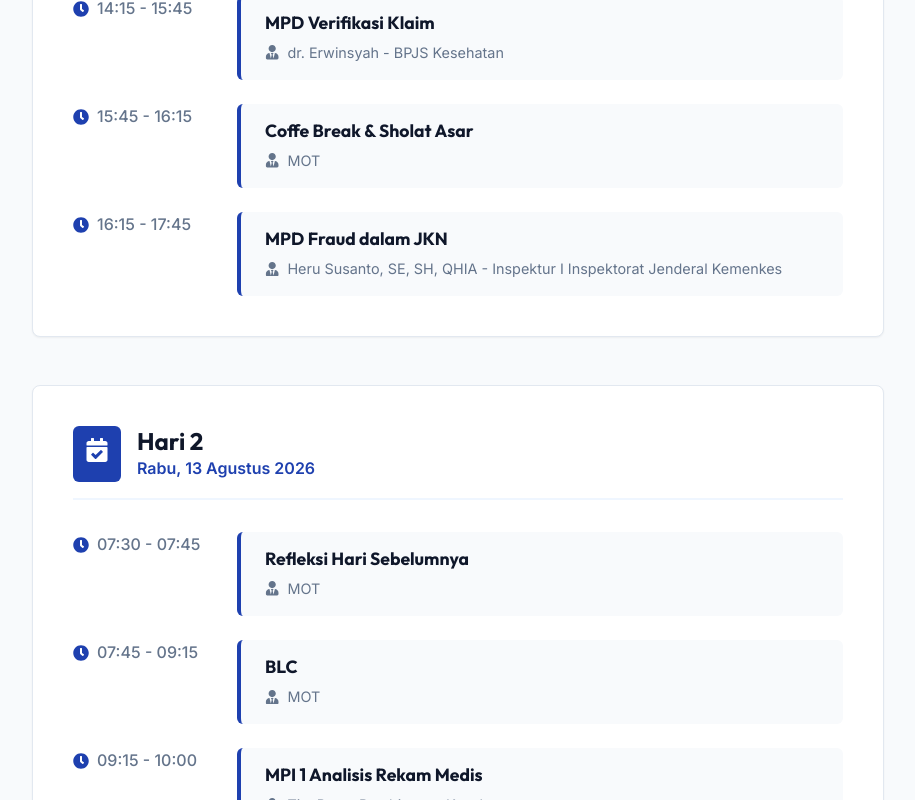
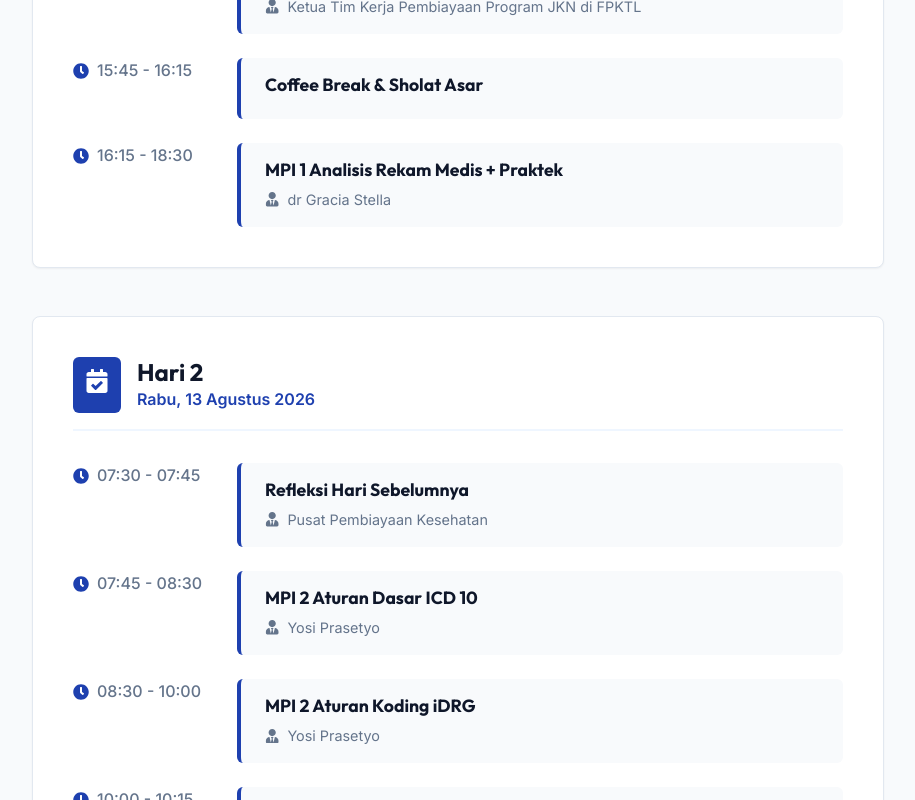
Before and after one commit to jamkesfktp/ihtkoding, a React (Vite) app: page /jadwal in a window 1280 px wide. Shown: the part 1400-2200 px from the top of the page, without its empty margins (182-1097 px from the left). Built offline with nearby package versions, Linux system fonts and the light colour scheme; no server answers.

Commit message:
feat: update jadwal versi V3 docx dan tambah pilihan Peserta IDI Tangsel pada registrasi

```diff
--- a/src/pages/Jadwal.jsx
+++ b/src/pages/Jadwal.jsx
@@ -7,63 +7,63 @@ const scheduleData = [
     date: "Selasa, 12 Agustus 2026",
     events: [
       { time: "07:00 - 07:30", title: "Registrasi Peserta", speaker: "Panitia" },
-      { time: "07:30 - 08:00", title: "Pre Test", speaker: "MOT" },
+      { time: "07:30 - 08:00", title: "Pre Test", speaker: "Pusat Pembiayaan Kesehatan" },
       { time: "08:00 - 08:30", title: "Pembukaan", speaker: "Panitia" },
-      { time: "08:30 - 10:00", title: "MPD Kebijakan JKN", speaker: "dr. Emmy Ridhawaty / dr. Yusuf Subekti / dr. Karlina" },
-      { time: "10:00 - 10:15", title: "Coffe Break", speaker: "MOT" },
-      { time: "10:15 - 11:45", title: "MPD Kode Etik PMIK & Rekam Medis Elektronik", speaker: "Yati Maryati.,SKM.,MKM" },
-      { time: "11:45 - 12:45", title: "Ishoma", speaker: "MOT" },
-      { time: "12:45 - 14:15", title: "MPD Sistem Pembiayaan iDRG", speaker: "Dr. Ahmad Irsan A. Moeis, S.E., M.E." },
-      { time: "14:15 - 15:45", title: "MPD Verifikasi Klaim", speaker: "dr. Erwinsyah - BPJS Kesehatan" },
-      { time: "15:45 - 16:15", title: "Coffe Break & Sholat Asar", speaker: "MOT" },
-      { time: "16:15 - 17:45", title: "MPD Fraud dalam JKN", speaker: "Heru Susanto, SE, SH, QHIA - Inspektur I Inspektorat Jenderal Kemenkes" }
+      { time: "08:30 - 10:00", title: "MPD Kebijakan JKN menuju iDRG", speaker: "Kepala Pusat Pembiayaan Kesehatan" },
+      { time: "10:00 - 10:15", title: "Coffee Break", speaker: "-" },
+      { time: "10:15 - 11:45", title: "MPD Rancangan Tarif Pembiayaan iDRG", speaker: "Ketua Tim Kerja iDRG dan Casemix" },
+      { time: "11:45 - 12:45", title: "Ishoma", speaker: "-" },
+      { time: "12:45 - 14:15", title: "MPD Verifikasi Klaim", speaker: "Ketua Tim Kerja Pembiayaan Program JKN di FPKTL" },
+      { time: "14:15 - 15:45", title: "MPD Fraud dalam JKN", speaker: "Ketua Tim Kerja Pembiayaan Program JKN di FPKTL" },
+      { time: "15:45 - 16:15", title: "Coffee Break & Sholat Asar", speaker: "-" },
+      { time: "16:15 - 18:30", title: "MPI 1 Analisis Rekam Medis + Praktek", speaker: "dr Gracia Stella" }
     ]
   },
   {
     day: "Hari 2",
     date: "Rabu, 13 Agustus 2026",
     events: [
-      { time: "07:30 - 07:45", title: "Refleksi Hari Sebelumnya", speaker: "MOT" },
-      { time: "07:45 - 09:15", title: "BLC", speaker: "MOT" },
-      { time: "09:15 - 10:00", title: "MPI 1 Analisis Rekam Medis", speaker: "Tim Pusat Pembiayaan Kesehatan" },
-      { time: "10:00 - 10:15", title: "Coffe Break", speaker: "MOT" },
-      { time: "10:15 - 11:45", title: "MPI 1 Praktik Analisis Rekam Medis", speaker: "Tim Pusat Pembiayaan Kesehatan" },
-      { time: "11:45 - 12:45", title: "Ishoma", speaker: "MOT" },
-      { time: "12:45 - 14:15", title: "MPI 2 Aturan Dasar ICD 10", speaker: "Tim Pusat Pembiayaan Kesehatan" },
-      { time: "14:15 - 15:45", title: "MPI 2 Aturan Koding iDRG", speaker: "Tim Pusat Pembiayaan Kesehatan" },
-      { time: "15:45 - 16:15", title: "Coffe Break & Sholat Asar", speaker: "MOT" },
-      { time: "16:15 - 17:45", title: "MPI 2 Praktik Kodefikasi Diagnosis Penyakit", speaker: "Tim Pusat Pembiayaan Kesehatan" }
+      { time: "07:30 - 07:45", title: "Refleksi Hari Sebelumnya", speaker: "Pusat Pembiayaan Kesehatan" },
+      { time: "07:45 - 08:30", title: "MPI 2 Aturan Dasar ICD 10", speaker: "Yosi Prasetyo" },
+      { time: "08:30 - 10:00", title: "MPI 2 Aturan Koding iDRG", speaker: "Yosi Prasetyo" },
+      { time: "10:00 - 10:15", title: "Coffee Break", speaker: "-" },
+      { time: "10:15 - 11:45", title: "MPI 2 Praktik Kodefikasi Diagnosis Penyakit", speaker: "Yosi Prasetyo" },
+      { time: "11:45 - 12:45", title: "Ishoma", speaker: "-" },
+      { time: "12:45 - 14:15", title: "MPI 2 Praktik Kodefikasi Diagnosis Penyakit (Lanjutan)", speaker: "Yosi Prasetyo" },
+      { time: "14:15 - 15:45", title: "MPI 2 Praktik Kodefikasi Diagnosis Penyakit (Lanjutan)", speaker: "Yosi Prasetyo" },
+      { time: "15:45 - 16:15", title: "Coffee Break & Sholat Asar", speaker: "-" },
+      { time: "16:15 - 17:45", title: "MPI 3 Aturan Koding ICD 9CM", speaker: "Riki Permana Putra" }
     ]
   },
   {
     day: "Hari 3",
     date: "Kamis, 14 Agustus 2026",
     events: [
-      { time: "07:30 - 07:45", title: "Refleksi Hari Sebelumnya", speaker: "MOT" },
-      { time: "07:45 - 10:45", title: "MPI 2 Praktik Kodefikasi Diagnosis Penyakit (Lanjutan)", speaker: "Tim Pusat Pembiayaan Kesehatan" },
-      { time: "10:45 - 11:00", title: "Coffe Break", speaker: "MOT" },
-      { time: "11:00 - 12:30", title: "MPI 3 Aturan Koding ICD 9CM", speaker: "Tim Pusat Pembiayaan Kesehatan" },
-      { time: "12:30 - 13:30", title: "Ishoma", speaker: "MOT" },
-      { time: "13:30 - 16:30", title: "MPI 3 Praktek Koding ICD 9 CM", speaker: "Tim Pusat Pembiayaan Kesehatan" },
-      { time: "16:30 - 16:45", title: "Coffe Break & Sholat Asar", speaker: "MOT" },
-      { time: "16:45 - 17:30", title: "MPI 4 Trouble Shooting Instalasi iDRG", speaker: "Tim Pusat Pembiayaan Kesehatan" }
+      { time: "07:30 - 07:45", title: "Refleksi Hari Sebelumnya", speaker: "Pusat Pembiayaan Kesehatan" },
+      { time: "07:45 - 09:15", title: "MPI 3 Praktek Koding ICD 9 CM", speaker: "Riki Permana Putra" },
+      { time: "09:15 - 10:45", title: "MPI 3 Praktek Koding ICD 9 CM", speaker: "Riki Permana Putra" },
+      { time: "10:45 - 11:00", title: "Coffee Break", speaker: "-" },
+      { time: "11:00 - 12:30", title: "MPI 5 Analisis Data Klaim", speaker: "Riki Permana Putra" },
+      { time: "12:30 - 13:30", title: "Ishoma", speaker: "-" },
+      { time: "13:30 - 15:00", title: "MPI 5 Praktek Analisis Data Klaim Looker Studio", speaker: "Riki Permana Putra" },
+      { time: "15:00 - 15:45", title: "Kode Etik Perekam Medis", speaker: "Riki Permana Putra" },
+      { time: "15:45 - 16:15", title: "Coffee Break & Sholat Asar", speaker: "-" },
+      { time: "16:15 - 17:45", title: "MPI 4 Ungroupable iDRG", speaker: "Ardian Permana" }
     ]
   },
   {
     day: "Hari 4",
     date: "Jumat, 15 Agustus 2026",
     events: [
-      { time: "07:30 - 07:45", title: "Refleksi Hari Sebelumnya", speaker: "MOT" },
-      { time: "07:45 - 09:15", title: "MPI 4 Praktek Ungroupable iDRG", speaker: "Tim Pusat Pembiayaan Kesehatan" },
-      { time: "09:15 - 10:00", title: "MPI 5 Analisis Data Klaim", speaker: "Tim Pusat Pembiayaan Kesehatan" },
-      { time: "10:00 - 10:15", title: "Coffe Break", speaker: "MOT" },
-      { time: "10:15 - 11:30", title: "MPI 5 Praktek Analisis Data Klaim Looker Studio", speaker: "Tim Pusat Pembiayaan Kesehatan" },
-      { time: "11:30 - 13:00", title: "Ishoma", speaker: "MOT" },
-      { time: "13:00 - 14:00", title: "MPI 5 Praktek Analisis Data Klaim Looker Studio (lanjut)", speaker: "Tim Pusat Pembiayaan Kesehatan" },
-      { time: "14:00 - 15:30", title: "RTL (Rencana Tindak Lanjut)", speaker: "MOT" },
-      { time: "15:30 - 16:15", title: "Post Test", speaker: "MOT" },
-      { time: "16:15 - 18:00", title: "Penutupan Acara", speaker: "Panitia" },
-      { time: "18.00 - 19.00", title: "Penyelesaian Administrasi Peserta", speaker: "Panitia" }
+      { time: "08:00 - 08:15", title: "Refleksi Hari Sebelumnya", speaker: "Pusat Pembiayaan Kesehatan" },
+      { time: "08:15 - 09:00", title: "MPI 4 Praktek Ungroupable iDRG", speaker: "Ardian Permana" },
+      { time: "09:00 - 10:15", title: "MPI 4 Praktek Ungroupable iDRG", speaker: "Ardian Permana" },
+      { time: "10:15 - 10:30", title: "Coffee Break", speaker: "-" },
+      { time: "10:30 - 11:30", title: "RTL (Rencana Tindak Lanjut)", speaker: "Ardian Permana + Zoom" },
+      { time: "11:30 - 13:00", title: "Ishoma", speaker: "-" },
+      { time: "13:00 - 14:30", title: "Post Test", speaker: "Panitia" },
+      { time: "14:30 - 15:15", title: "Penutupan Acara", speaker: "Panitia" },
+      { time: "15:15 - 17:00", title: "Penyelesaian Administrasi Peserta", speaker: "Panitia" }
     ]
   }
 ];
--- a/src/pages/Register.jsx
+++ b/src/pages/Register.jsx
@@ -109,6 +109,7 @@ const Register = () => {
                 placeholder="Pilih atau ketik instansi"
               />
               <datalist id="instansi-list">
+                <option value="Peserta IDI Tangsel" />
               </datalist>
             </div>
             <div>
```
